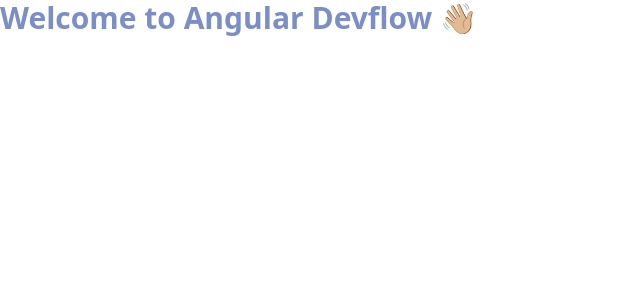
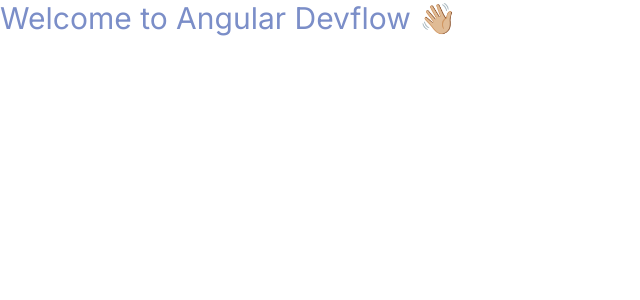
Before and after one commit to gahette/angular-devflow, an Angular app: page / in a window 1280 px wide. Shown: the top 300 px of the page, without its empty margins (0-640 px from the left). Built offline with nearby package versions, Linux system fonts and the light colour scheme.

Commit message:
Setup Fonts

```diff
--- a/src/app/app.html
+++ b/src/app/app.html
@@ -1,4 +1,4 @@
 <div>
-    <h1 class="text-3xl text-light-500 font-black">Welcome to Angular Devflow 👋🏼</h1>
+    <h1 class="text-3xl text-light-500">Welcome to Angular Devflow 👋🏼</h1>
 </div>
 <router-outlet />
--- a/src/styles.css
+++ b/src/styles.css
@@ -1,3 +1,6 @@
+@import url('https://fonts.googleapis.com/css2?family=Inter:ital,opsz,wght@0,14..32,100..900;1,14..32,100..900&display=swap');
+@import url('https://fonts.googleapis.com/css2?family=Space+Grotesk:wght@300..700&display=swap');
+
 @import 'tailwindcss';
 
 @plugin "@tailwindcss/typography";
@@ -5,6 +8,9 @@
 @custom-variant dark (&:is(.dark *));
 
 @theme {
+    --font-sans: 'Inter', sans-serif;
+    --font-title: 'Space Grotesk', sans-serif;
+
     --color-primary-100: #fff1e6;
     --color-primary-500: #ff7000;
 
@@ -64,6 +70,9 @@
 }
 
 @layer base {
+    body {
+        @apply font-sans;
+    }
     *,
     ::after,
     ::before,
```
